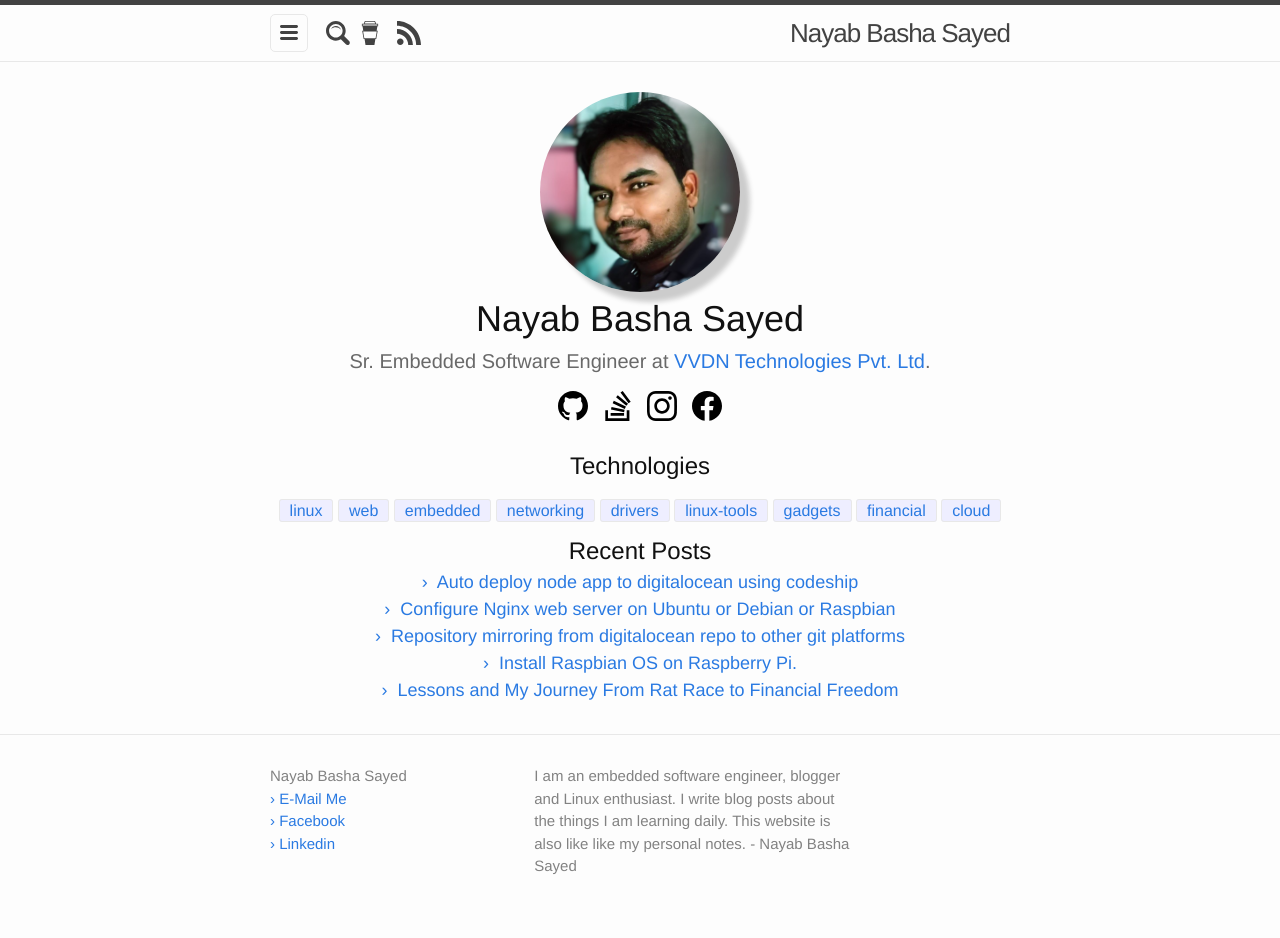
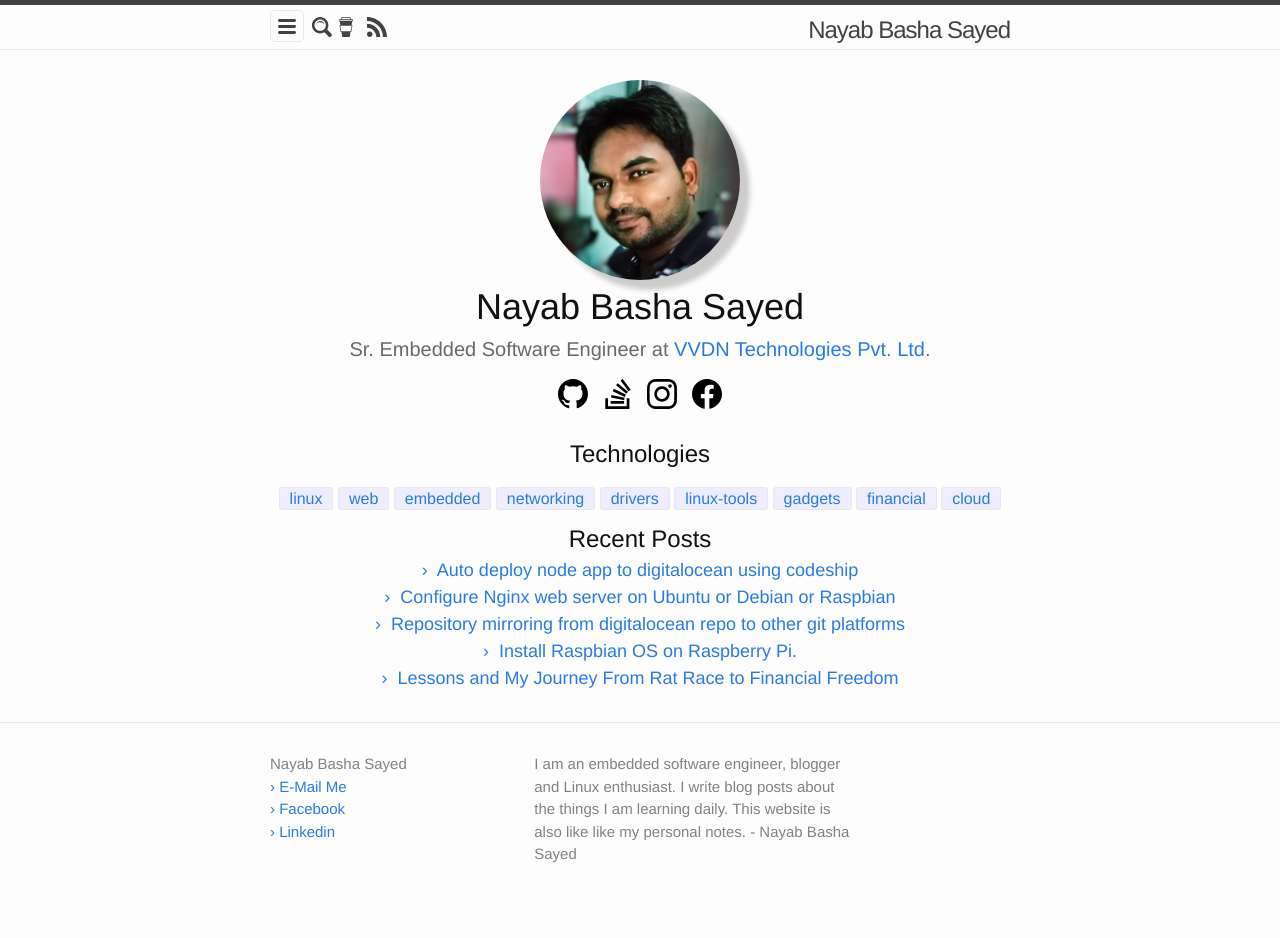
Before and after one commit to itsnayabsd/website, a Jekyll site: the page built from index.md, in a window 1280 px wide. Built offline with Jekyll 4.4.1, drawn with Linux system fonts in a browser that asks for light colours; a script that is not in the unit is left out.

Commit message:
Responsive fix for some devices

```diff
--- a/_sass/minima/_layout.scss
+++ b/_sass/minima/_layout.scss
@@ -4,7 +4,7 @@
 .site-header {
   border-top: 5px solid $grey-color-dark;
   border-bottom: 1px solid $grey-color-light;
-  min-height: 56px;
+  min-height: 38px;
 
   // Positioning context for the mobile navigation icon
   position: relative;
@@ -15,11 +15,13 @@
 }
 
 .site-title {
-  font-size: 26px;
+  font-size: 24px;
   font-weight: 300;
-  line-height: 56px;
+  line-height: 38px;
   letter-spacing: -1px;
+  margin-top: 6px;
   margin-bottom: 0;
+  padding-bottom: 0px;
   float: right;
 
   &,
@@ -29,26 +31,23 @@
 }
 
 .nav-icon {
-	padding-top: 16px;
+	padding-top: 12px;
 	svg {
-		width: 24px;
-		height: 24px;
+		width: 20px;
+		height: 20px;
 		path {
                 	fill: $grey-color-dark;
 		}
 	}
-	#buymeacoffee {
-		margin-left: 4px;
-	}
 	#rssfeed {
-		margin-left: 10px;
+		margin-left: 6px;
 	}
 	#magnifier {
-		margin-left: 56px;
+		margin-left: 42px;
 	}
 }
 .site-nav {
-        line-height: 56px;
+        line-height: 50px;
 
         .menu-icon {
                 display: none;
@@ -61,7 +60,7 @@
 
 
         position: absolute;
-        top: 9px;
+        top: 5px;
         background-color: $background-color;
         border: 1px solid $grey-color-light;
         border-radius: 5px;
@@ -70,10 +69,10 @@
         .menu-icon {
                 display: block;
                 float: right;
-                width: 36px;
-                height: 26px;
+                width: 32px;
+                height: 22px;
                 line-height: 0;
-                padding-top: 10px;
+                padding-top: 8px;
                 text-align: center;
 
                 > svg path {
```
